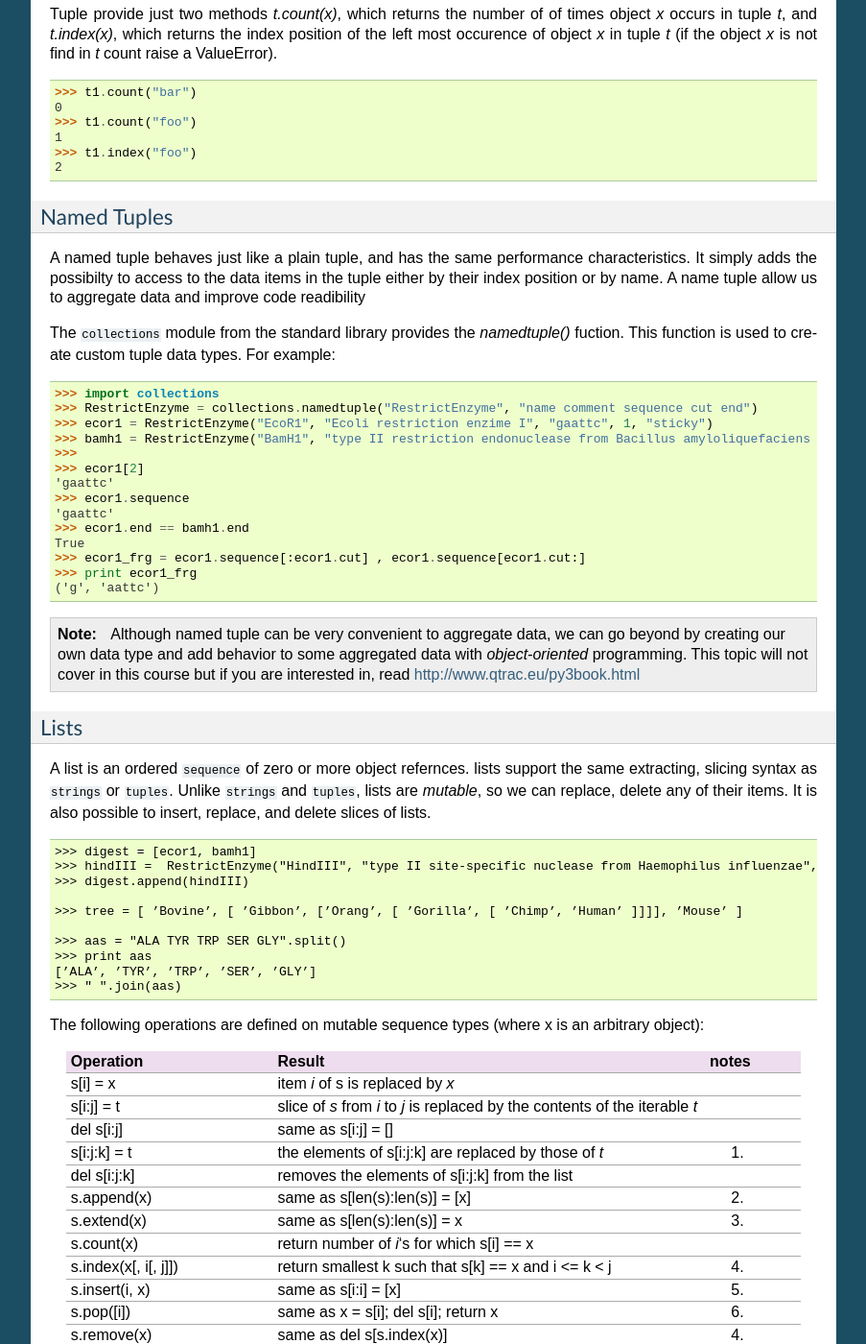
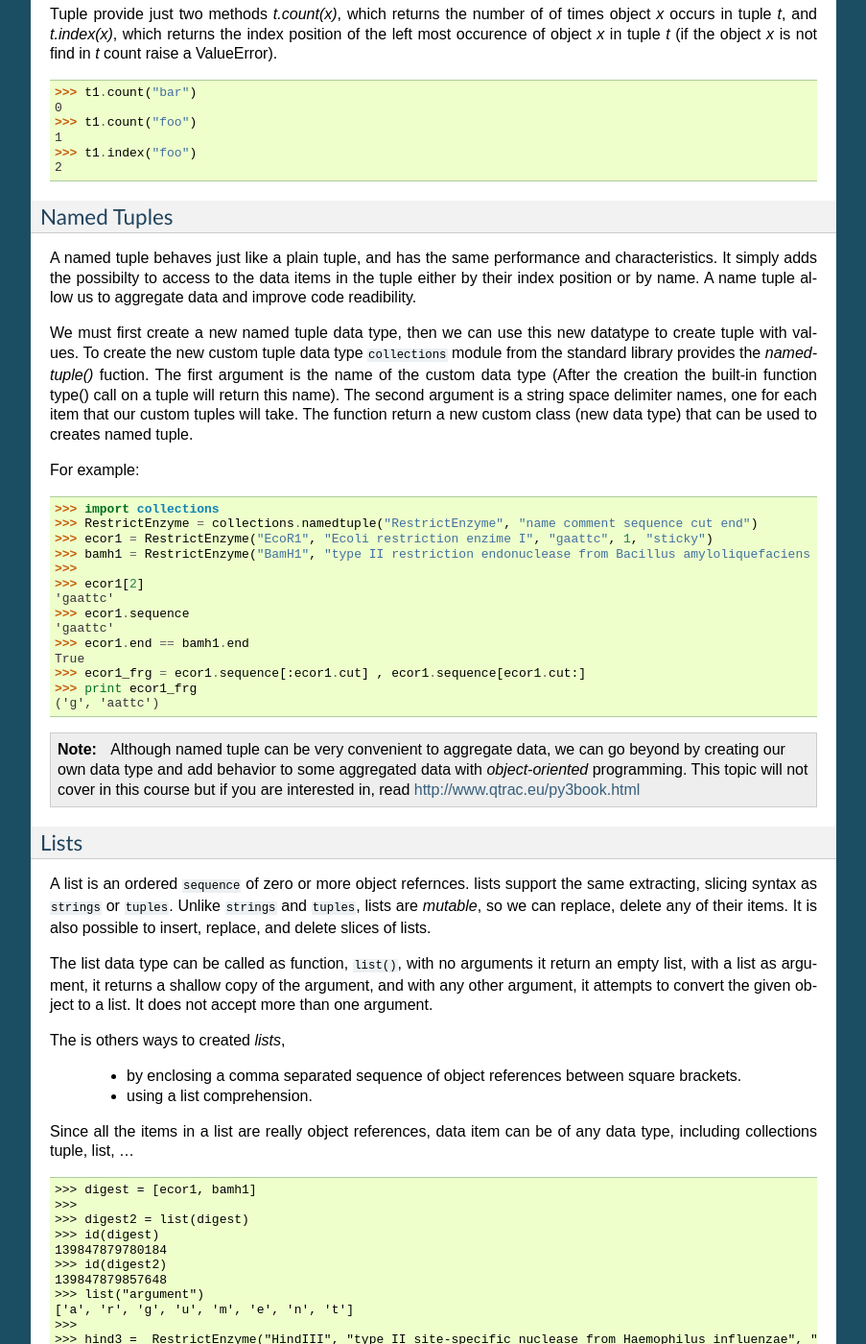
Before and after one commit to C3BI-pasteur-fr/python-course-1, a Sphinx documentation site: the page built from source/Collection_Data_Types.rst, in a window 1280 px wide and 1400 px high, scrolled down 1262 px. Shown: the whole window at 96% size, without its empty margins (198-1101 px from the left). Built offline with Sphinx 7.4.7, drawn with Linux system fonts in a browser that asks for light colours; some of the changed text lies outside the part shown.

Commit message:
finish namedtuple and list section

```diff
--- a/source/Collection_Data_Types.rst
+++ b/source/Collection_Data_Types.rst
@@ -95,13 +95,18 @@ and *t.index(x)*, which returns the index position of the left most occurence of
 Named Tuples
 ------------
 
-A named tuple behaves just like a plain tuple, and has the same performance characteristics.
+A named tuple behaves just like a plain tuple, and has the same performance and characteristics.
 It simply adds the possibilty to access to the data items in the tuple either by their index position
 or by name.
-A name tuple allow us to aggregate data and improve code readibility
+A name tuple allow us to aggregate data and improve code readibility.
 
-The ``collections`` module from the standard library provides the *namedtuple()* fuction.
-This function is used to create custom tuple data types.
+We must first create a new named tuple data type, then we can use this new datatype to create tuple with values.
+To create the new custom tuple data type ``collections`` module from the standard library provides the *namedtuple()* fuction.
+The first argument is the name of the custom data type (After the creation the built-in function type()
+call on a tuple will return this name). The second argument is a string space delimiter names,
+one for each item that our custom tuples will take.
+The function return a new custom class (new data type) that can be used to creates named tuple.
+
 For example: ::
 
    >>> import collections
@@ -135,20 +140,51 @@ lists support the same extracting, slicing syntax as ``strings`` or ``tuples``.
 Unlike ``strings`` and ``tuples``, lists are *mutable*, so we can replace, delete any of their items.
 It is also possible to insert, replace, and delete slices of lists.
 
+The list data type can be called as function, ``list()``, with no arguments it return an empty list,
+with a list as argument, it returns a shallow copy of the argument, and with any other argument,
+it attempts to convert the given object to a list. It does not accept more than one argument.
+
+The is others ways to created *lists*,
+
+ * by enclosing a comma separated sequence of object references between square brackets.
+ * using a list comprehension.
+
+Since all the items in a list are really object references, data item can be of any data type, including collections
+tuple, list, ...
+
 ::
 
    >>> digest = [ecor1, bamh1]
-   >>> hindIII =  RestrictEnzyme("HindIII", "type II site-specific nuclease from Haemophilus influenzae", "aagctt", 1 , "sticky")
+   >>>
+   >>> digest2 = list(digest)
+   >>> id(digest)
+   139847879780184
+   >>> id(digest2)
+   139847879857648
+   >>> list("argument")
+   ['a', 'r', 'g', 'u', 'm', 'e', 'n', 't']
+   >>>
+   >>> hind3 =  RestrictEnzyme("HindIII", "type II site-specific nuclease from Haemophilus influenzae", "aagctt", 1 , "sticky")
    >>> digest.append(hindIII)
-
+   >>>
    >>> tree = [ ’Bovine’, [ ’Gibbon’, [’Orang’, [ ’Gorilla’, [ ’Chimp’, ’Human’ ]]]], ’Mouse’ ]
-
+   >>>
    >>> aas = "ALA TYR TRP SER GLY".split()
    >>> print aas
    [’ALA’, ’TYR’, ’TRP’, ’SER’, ’GLY’]
    >>> " ".join(aas)
 
+List can be compared using the standard comparison operators (==, !=, >=, <=, <, >).
+The comparison will be applied item by item (and recursively for nested item such as list in list). ::
 
+   >>> l1 = [1,2,3]
+   >>> l2 = [1,4]
+   >>> l1 > l2
+   False
+   >>> l1 = [1,2,[3,4]]
+   >>> l2 = [1,2,[3,5]]
+   >>> l2 > l1
+   True
 
 The following operations are defined on mutable sequence types (where x is an arbitrary object):
 
@@ -236,6 +272,33 @@ Notes:
        or even inspect, the list is undefined. The C implementation of Python 2.3 and newer makes the list
        appear empty for the duration, and raises ValueError if it can detect that the list has been mutated during a sort.
 
+examples of item replacing and deleting: ::
+
+   >>> sma1 =  RestrictEnzyme("SmaI", "Serratia marcescens", "cccggg", 3 , "blunt")
+   >>> print digest
+
+   >>> digest[1] = sma1 #replace bamH1 whith smai in digest
+   >>> del digest[-1]   #remove hind3 from digest. Is hind3 exist any more?
+
+
+Lists Comprehensions
+^^^^^^^^^^^^^^^^^^^^
+
+Small list are often created using literals but long lists are usually created programmatically.
+To create a list from an other sequence object Python offer a very convenient syntax: the ``lists comprehension``.
+A ``list comprehension`` is an expression and a :ref:`loop <loop>` with an optional :ref:`condition <condition>` enclosed in brackets
+where the loop is use to generate items for the list and where condition filter out unwanted items.
+
+| [*expression* for *item* in *iterable*]
+| [*expression* for *item* in *iterable* if *condition*]
+
+::
+
+   >>> [enz.name for enz in digest]
+   ['EcoR1', 'SmaI', 'HindIII']
+   >>> [enz.name for enz in digest if enz.end != 'blunt']
+   ['EcoR1', 'HindIII']
+
 
 Set Types
 =========
--- a/source/Control_Flow_Statements.rst
+++ b/source/Control_Flow_Statements.rst
@@ -8,8 +8,12 @@ Control Flow Statements
 Control Structures
 ==================
 
+.. _condition:
+
 Conditional Branching
 ---------------------
+
+.. _loop:
 
 Looping
 -------
```
